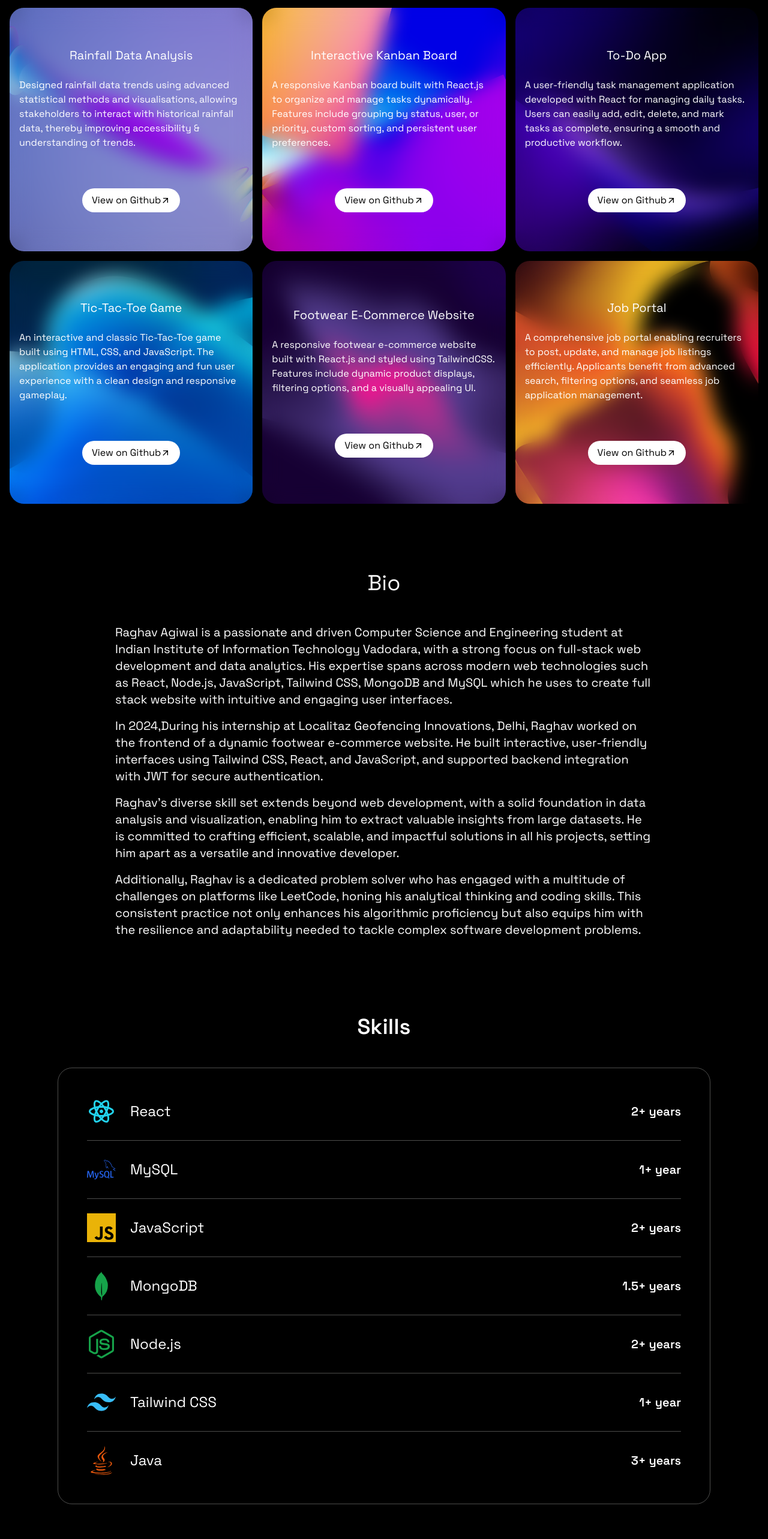
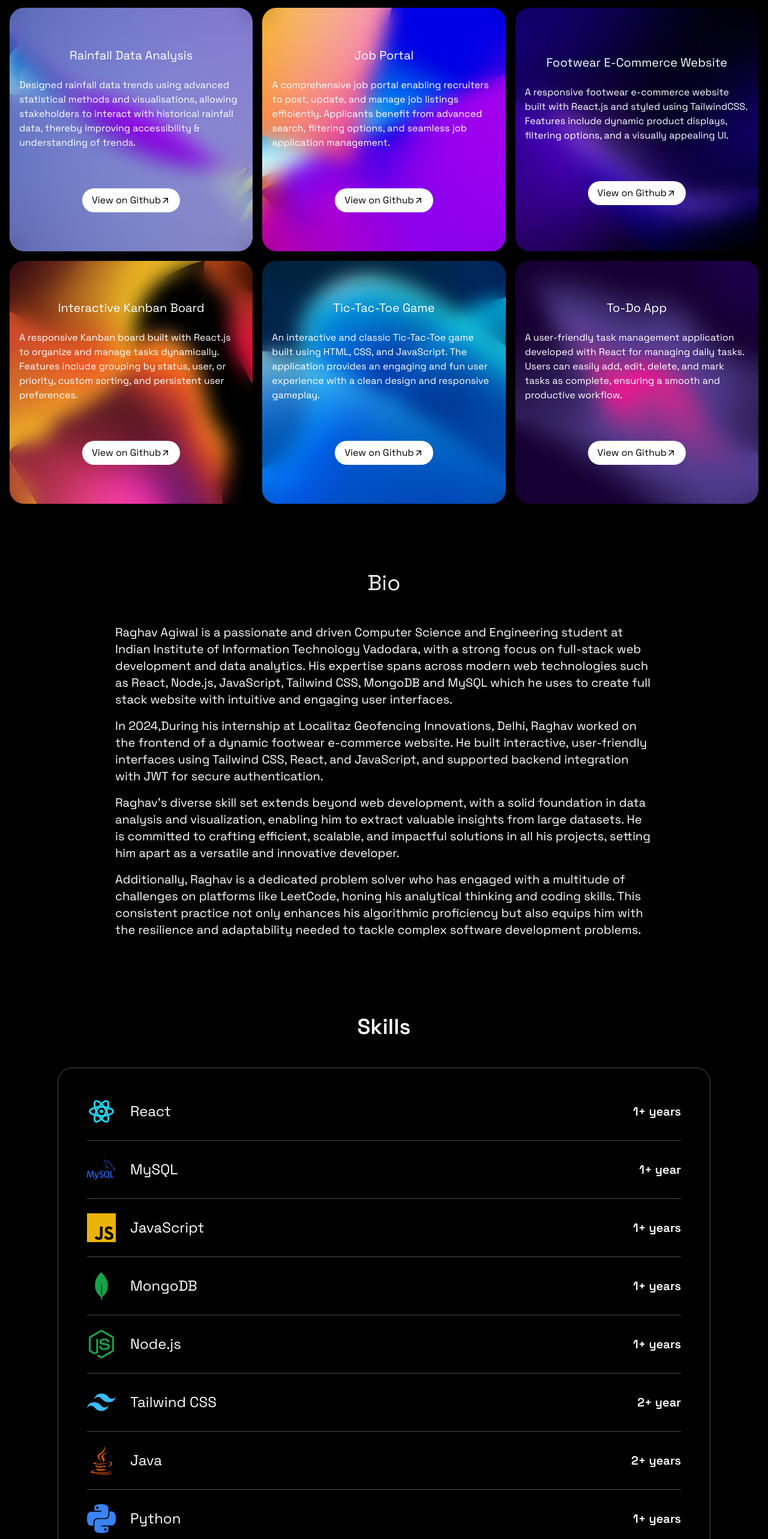
Before and after one commit to raghav0807/Portfolio, a React (Vite) app: page / in a window 1280 px wide. Shown: the part 1440-4006 px from the top of the page at 60% size. Built offline with nearby package versions, Linux system fonts and the light colour scheme.

Commit message:
updated work experience!!

```diff
--- a/src/constants/index.jsx
+++ b/src/constants/index.jsx
@@ -27,6 +27,7 @@ import { FaEnvelope, FaCode } from "react-icons/fa";
 import {
   SiMysql,
   SiJavascript,
+  SiPython,
   // SiMongodb,
   SiTailwindcss,
 } from "react-icons/si";
@@ -44,6 +45,7 @@ export const NAVIGATION_LINKS = [
 export const HERO = {
   name: "RAGHAV AGIWAL",
   greet: "Hello there! 👋🏻",
+  // ✨ A gentle reminder from Raghav Keep smiling! 😊 Your smile is priceless!!✨",
   description:
     "I am a passionate full-stack web developer with a knack for creating beautiful and functional user interfaces. I like transforming ideas into engaging web experiences for over a decade.",
 };
@@ -83,27 +85,32 @@ export const PROJECTS = [
     githubLink:
       "https://github.com/raghav0807/Rainfall-Data-Analysis-Visualization-",
   },
-
   {
     id: 5,
+    name: "Job Portal",
+    description:
+      "A comprehensive job portal enabling recruiters to post, update, and manage job listings efficiently. Applicants benefit from advanced search, filtering options, and seamless job application management.",
+    image: projectImage3,
+    githubLink: "https://github.com/raghav0807/Job-Portal",
+  },
+  {
+    id: 6,
+    name: "Footwear E-Commerce Website",
+    description:
+      "A responsive footwear e-commerce website built with React.js and styled using TailwindCSS. Features include dynamic product displays, filtering options, and a visually appealing UI.",
+    image: projectImage6,
+    githubLink: "https://github.com/raghav0807/Shoe-Footwear-Website",
+  },
+  {
+    id: 7,
     name: "Interactive Kanban Board",
     description:
       "A responsive Kanban board built with React.js to organize and manage tasks dynamically. Features include grouping by status, user, or priority, custom sorting, and persistent user preferences.",
-    image: projectImage3,
+    image: projectImage1,
     githubLink: "https://github.com/raghav0807/Interactive-Kanban-Board",
   },
-
   {
-    id: 6,
-    name: "To-Do App",
-    description:
-      "A user-friendly task management application developed with React for managing daily tasks. Users can easily add, edit, delete, and mark tasks as complete, ensuring a smooth and productive workflow.",
-    image: projectImage6,
-    githubLink: "https://github.com/raghav0807/To-Do-App",
-  },
-
-  {
-    id: 7,
+    id: 8,
     name: "Tic-Tac-Toe Game",
     description:
       "An interactive and classic Tic-Tac-Toe game built using HTML, CSS, and JavaScript. The application provides an engaging and fun user experience with a clean design and responsive gameplay.",
@@ -111,20 +118,12 @@ export const PROJECTS = [
     githubLink: "https://github.com/raghav0807/Tic-Tac-Toe",
   },
   {
-    id: 8,
-    name: "Footwear E-Commerce Website",
+    id: 9,
+    name: "To-Do App",
     description:
-      "A responsive footwear e-commerce website built with React.js and styled using TailwindCSS. Features include dynamic product displays, filtering options, and a visually appealing UI.",
+      "A user-friendly task management application developed with React for managing daily tasks. Users can easily add, edit, delete, and mark tasks as complete, ensuring a smooth and productive workflow.",
     image: projectImage5,
-    githubLink: "https://github.com/raghav0807/Shoe-Footwear-Website",
-  },
-  {
-    id: 6,
-    name: "Job Portal",
-    description:
-      "A comprehensive job portal enabling recruiters to post, update, and manage job listings efficiently. Applicants benefit from advanced search, filtering options, and seamless job application management.",
-    image: projectImage1,
-    githubLink: "https://github.com/raghav0807/Job-Portal",
+    githubLink: "https://github.com/raghav0807/To-Do-App",
   },
 ];
 
@@ -139,7 +138,7 @@ export const SKILLS = [
   {
     icon: <RiReactjsLine className="text-4xl text-cyan-400 lg:text-5xl" />,
     name: "React",
-    experience: "2+ years",
+    experience: "1+ years",
   },
   {
     icon: <SiMysql className="text-4xl text-blue-600 lg:text-5xl" />,
@@ -149,31 +148,50 @@ export const SKILLS = [
   {
     icon: <SiJavascript className="text-4xl text-yellow-500 lg:text-5xl" />,
     name: "JavaScript",
-    experience: "2+ years",
+    experience: "1+ years",
   },
   {
     icon: <SiMongodb className="text-4xl text-green-600 lg:text-5xl" />,
     name: "MongoDB",
-    experience: "1.5+ years",
+    experience: "1+ years",
   },
   {
     icon: <FaNodeJs className="text-4xl text-green-600 lg:text-5xl" />,
     name: "Node.js",
-    experience: "2+ years",
+    experience: "1+ years",
   },
   {
     icon: <SiTailwindcss className="text-4xl text-sky-400 lg:text-5xl" />,
     name: "Tailwind CSS",
-    experience: "1+ year",
+    experience: "2+ year",
   },
   {
     icon: <FaJava className="text-4xl text-orange-600 lg:text-5xl" />,
     name: "Java",
-    experience: "3+ years",
+    experience: "2+ years",
+  },
+  {
+    icon: <SiPython className="text-4xl text-blue-500 lg:text-5xl" />,
+    name: "Python",
+    experience: "1+ years",
   },
 ];
 
 export const EXPERIENCES = [
+  {
+    title: "Software Developer Intern",
+    company: "Odoo India Private Limited",
+    duration: "February 2025 - Present",
+    description:
+      "At Odoo India Private Limited, I am actively involved in developing and customizing business management applications using Odoo’s open-source ERP framework. Working with Python and JavaScript, I contribute to enhancing existing modules, implementing automation, and optimizing database performance. Collaborating with cross-functional teams, I ensure seamless integration of various business operations, improving efficiency and scalability for enterprise clients.",
+  },
+  {
+    title: "Full Stack Developer Intern",
+    company: "Site Guru",
+    duration: "November 2024 - January 2025",
+    description:
+      "As a Software Developer Intern, I contributed to various web development projects, focusing on improving site performance and user experience. Leveraging React, JavaScript, and modern frontend frameworks, I optimized UI components for better responsiveness and efficiency. I worked closely with senior developers to implement best practices, enhance SEO strategies, and refine backend integrations to streamline data flow and improve website functionality.",
+  },
   {
     title: "Software Developer Intern",
     company: "Localitaz Geofencing Innovations Private Limited",
```
